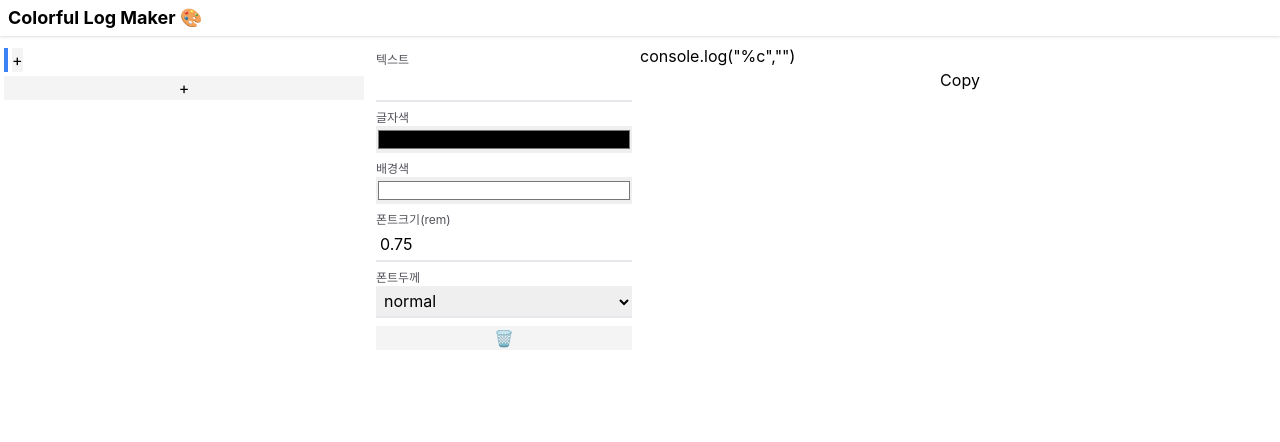
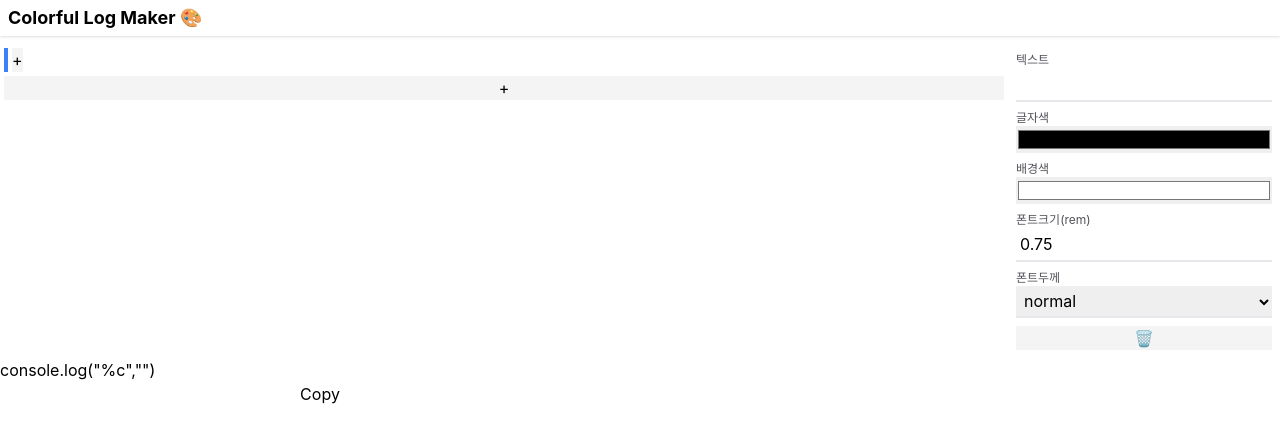
Before and after one commit to Cattamoo/colorful-log-maker, a React (Create React App) app: page / in a window 1280 px wide. Shown: the top 442 px of the page. Built offline with nearby package versions, Linux system fonts and the light colour scheme.

Commit message:
배치 수정

```diff
--- a/src/App.tsx
+++ b/src/App.tsx
@@ -79,7 +79,7 @@ export default function App() {
 	return (
 		<>
 			<Header />
-			<main className="flex flex-col lg:flex-row">
+			<main className="flex flex-col">
 				<div className="flex flex-1 overflow-hidden">
 					<ul className="flex-1 flex flex-col gap-1 p-1 overflow-auto">
 						{
```
